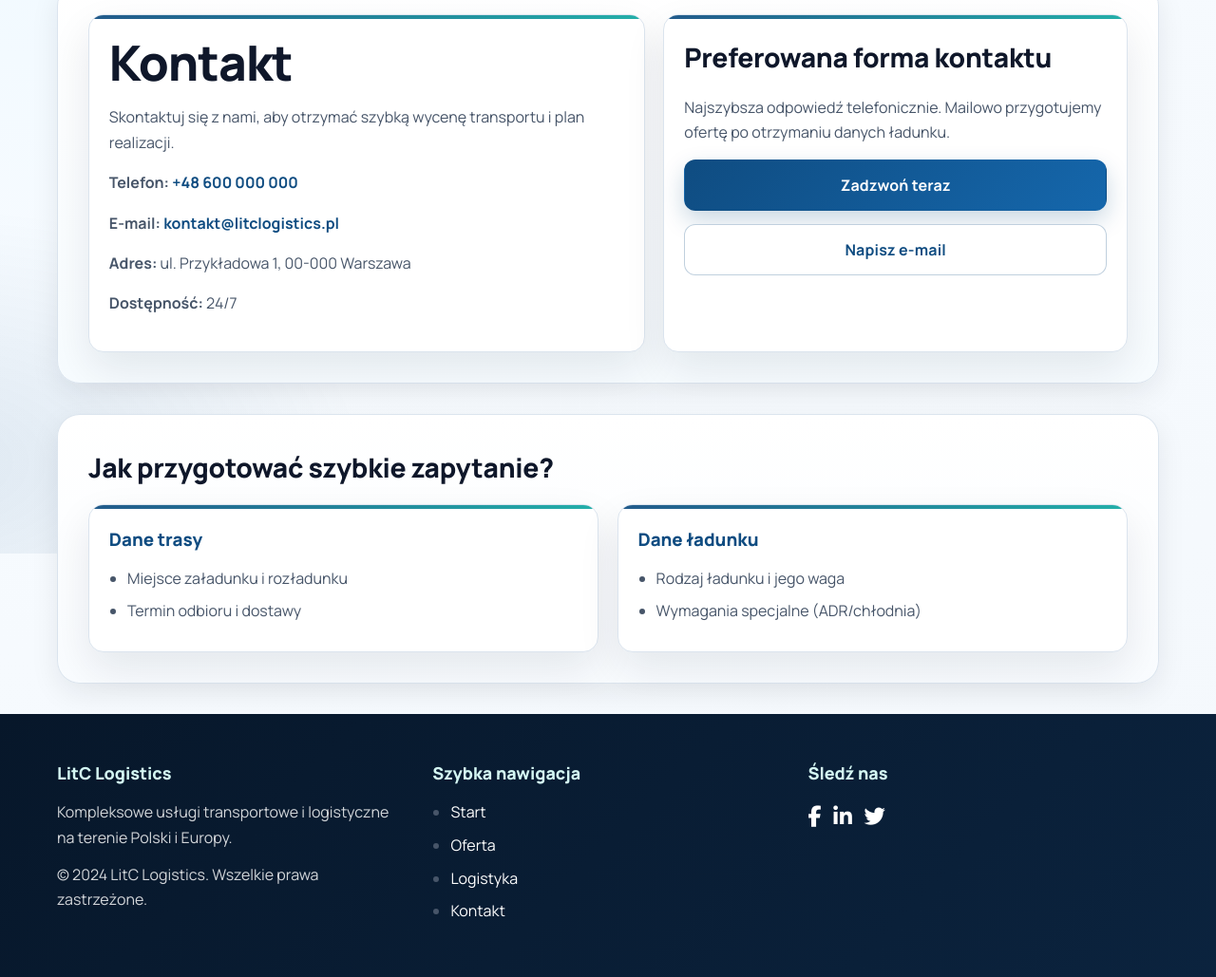
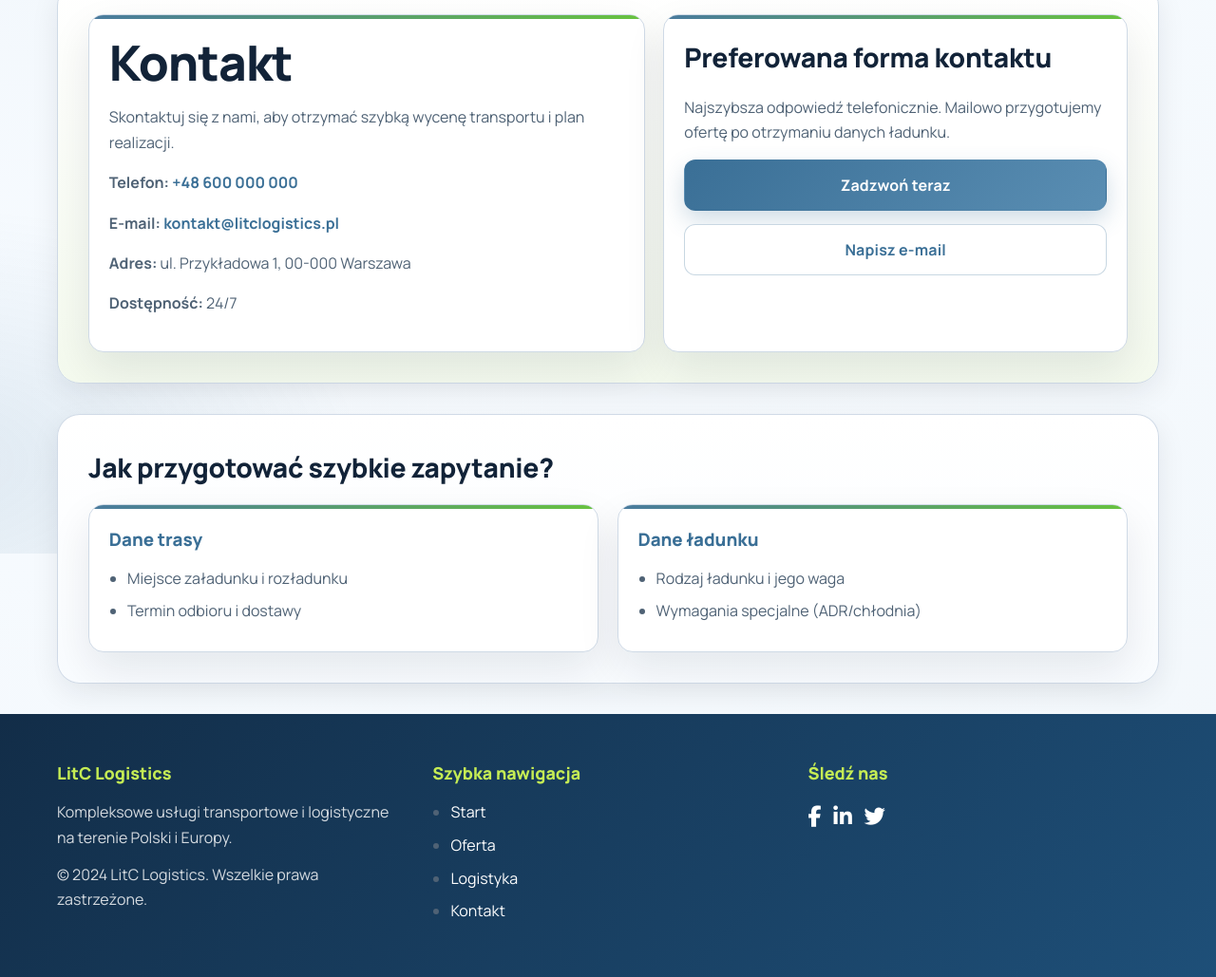
Before and after one commit to krola/litc, a plain HTML site: page kontakt.html in a window 1280 px wide. Shown: the part 217-1246 px from the top of the page at 95% size. Drawn offline with Linux system fonts and the light colour scheme.

Commit message:
style update

```diff
--- a/loader.css
+++ b/loader.css
@@ -2,7 +2,7 @@
   position: fixed;
   inset: 0;
   z-index: 9999;
-  background: radial-gradient(circle at 20% 15%, #eef8ff 0%, #f8fcff 42%, #f4f8fc 100%);
+  background: radial-gradient(circle at 20% 15%, #eef4f9 0%, #f7fbff 42%, #f2f7fb 100%);
   display: flex;
   align-items: center;
   justify-content: center;
@@ -11,9 +11,9 @@
 .spinner {
   width: 52px;
   height: 52px;
-  border: 5px solid rgba(15, 76, 129, 0.14);
-  border-top: 5px solid #11a8a2;
-  border-right: 5px solid #0f4c81;
+  border: 5px solid rgba(58, 111, 150, 0.16);
+  border-top: 5px solid #5bbd2f;
+  border-right: 5px solid #3a6f96;
   border-radius: 50%;
   animation: spin 0.85s linear infinite;
 }
--- a/styles.css
+++ b/styles.css
@@ -1,17 +1,17 @@
 @import url("https://fonts.googleapis.com/css2?family=Manrope:wght@400;500;600;700;800&display=swap");
 
 :root {
-  --primary: #0f4c81;
-  --primary-strong: #0b3c66;
-  --accent: #11a8a2;
-  --accent-soft: #dff8f6;
-  --text: #0f172a;
-  --text-muted: #475569;
+  --primary: #3a6f96;
+  --primary-strong: #1e4f78;
+  --accent: #5bbd2f;
+  --accent-soft: #edf8db;
+  --text: #122338;
+  --text-muted: #4f6275;
   --surface: #ffffff;
-  --surface-muted: #f8fafc;
-  --border: #dbe4ee;
-  --ring: rgba(17, 168, 162, 0.25);
-  --hero-overlay: linear-gradient(102deg, rgba(2, 11, 24, 0.78) 4%, rgba(6, 23, 43, 0.6) 46%, rgba(15, 76, 129, 0.25) 100%);
+  --surface-muted: #f3f7fb;
+  --border: #cfdae6;
+  --ring: rgba(91, 189, 47, 0.28);
+  --hero-overlay: linear-gradient(102deg, rgba(12, 30, 48, 0.8) 4%, rgba(20, 55, 84, 0.62) 46%, rgba(58, 111, 150, 0.3) 100%);
   --shadow-soft: 0 10px 30px rgba(15, 23, 42, 0.08);
   --shadow-card: 0 18px 44px rgba(15, 23, 42, 0.09);
   --radius-lg: 24px;
@@ -26,7 +26,7 @@ body {
   margin: 0;
   font-family: "Manrope", "Segoe UI", Tahoma, Geneva, Verdana, sans-serif;
   color: var(--text);
-  background: radial-gradient(circle at 12% -18%, #ebf8ff 0%, #f7fbff 42%, #f4f8fc 100%);
+  background: radial-gradient(circle at 12% -18%, #eef4f9 0%, #f7fbff 42%, #f2f7fb 100%);
   line-height: 1.65;
 }
 
@@ -35,8 +35,8 @@ body {
   inset: 0;
   z-index: -2;
   background:
-    radial-gradient(54rem 28rem at 85% -10%, rgba(17, 168, 162, 0.11) 0%, rgba(17, 168, 162, 0) 62%),
-    radial-gradient(50rem 30rem at -5% 88%, rgba(15, 76, 129, 0.1) 0%, rgba(15, 76, 129, 0) 56%);
+    radial-gradient(54rem 28rem at 85% -10%, rgba(91, 189, 47, 0.12) 0%, rgba(91, 189, 47, 0) 62%),
+    radial-gradient(50rem 30rem at -5% 88%, rgba(58, 111, 150, 0.12) 0%, rgba(58, 111, 150, 0) 56%);
 }
 
 .container {
@@ -101,7 +101,7 @@ body {
 .site-nav a:hover,
 .site-nav a.active {
   color: #fff;
-  background: linear-gradient(135deg, var(--primary) 0%, #1567ac 100%);
+  background: linear-gradient(135deg, var(--primary) 0%, #5a8eb3 100%);
 }
 
 .hero {
@@ -133,7 +133,7 @@ body {
   font-size: 0.8rem;
   letter-spacing: 0.14em;
   text-transform: uppercase;
-  color: #9ff4eb;
+  color: #c5ec54;
 }
 
 h1,
@@ -171,7 +171,7 @@ h1,
 .section {
   margin: 2rem auto;
   padding: clamp(1.35rem, 2.5vw, 2.5rem);
-  border: 1px solid rgba(219, 228, 238, 0.95);
+  border: 1px solid rgba(207, 218, 230, 0.95);
   border-radius: var(--radius-lg);
   background: linear-gradient(180deg, rgba(255, 255, 255, 0.97) 0%, rgba(249, 252, 255, 0.97) 100%);
   box-shadow: var(--shadow-soft);
@@ -312,7 +312,7 @@ li {
 
 .contact {
   border: 1px solid var(--border);
-  background: linear-gradient(180deg, #ffffff 0%, #f7fcff 100%);
+  background: linear-gradient(180deg, #ffffff 0%, #f4faee 100%);
 }
 
 .contact-grid {
@@ -353,26 +353,26 @@ li {
 
 .btn--primary {
   color: #fff;
-  background: linear-gradient(135deg, var(--primary) 0%, #1567ac 100%);
+  background: linear-gradient(135deg, var(--primary) 0%, #5a8eb3 100%);
   border-color: transparent;
-  box-shadow: 0 10px 24px rgba(15, 76, 129, 0.22);
+  box-shadow: 0 10px 24px rgba(58, 111, 150, 0.24);
 }
 
 .btn--primary:hover {
-  box-shadow: 0 14px 30px rgba(15, 76, 129, 0.28);
+  box-shadow: 0 14px 30px rgba(58, 111, 150, 0.3);
 }
 
 .btn--secondary {
   color: var(--primary);
   background: #fff;
-  border-color: rgba(15, 76, 129, 0.26);
+  border-color: rgba(58, 111, 150, 0.28);
 }
 
 .btn--secondary:hover {
   color: #fff;
   background: var(--primary);
   border-color: var(--primary);
-  box-shadow: 0 10px 24px rgba(15, 76, 129, 0.2);
+  box-shadow: 0 10px 24px rgba(58, 111, 150, 0.24);
 }
 
 .cta-float {
@@ -387,13 +387,13 @@ li {
   background: linear-gradient(135deg, var(--accent) 0%, var(--primary) 100%);
   padding: 0.92rem 1.18rem;
   border-radius: 999px;
-  box-shadow: 0 14px 28px rgba(15, 76, 129, 0.3);
+  box-shadow: 0 14px 28px rgba(58, 111, 150, 0.32);
 }
 
 .footer {
   margin-top: 2rem;
   padding: 3rem 0;
-  background: linear-gradient(135deg, #07172a 0%, #0b233e 100%);
+  background: linear-gradient(135deg, #122d48 0%, #1e4f78 100%);
   color: #fff;
 }
 
@@ -404,7 +404,7 @@ li {
 }
 
 .footer h3 {
-  color: #d4f7f3;
+  color: #c5ec54;
   font-size: 1.12rem;
   margin-bottom: 0.8rem;
 }
@@ -421,7 +421,7 @@ li {
 }
 
 .footer a:hover {
-  color: #9ff4eb;
+  color: #9ed54b;
 }
 
 .footer-social {
```
Also changed, not shown: 1 other file.
